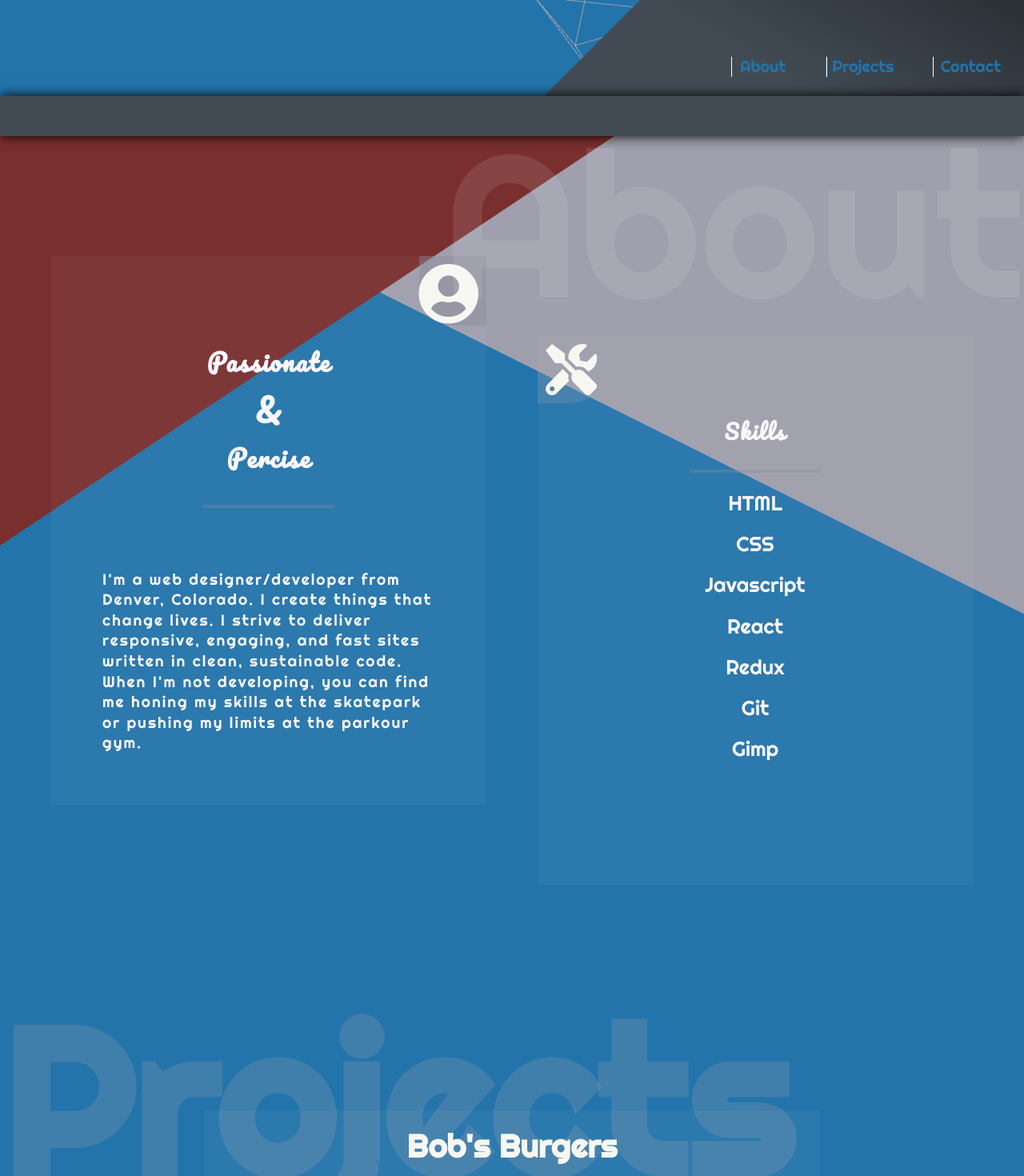
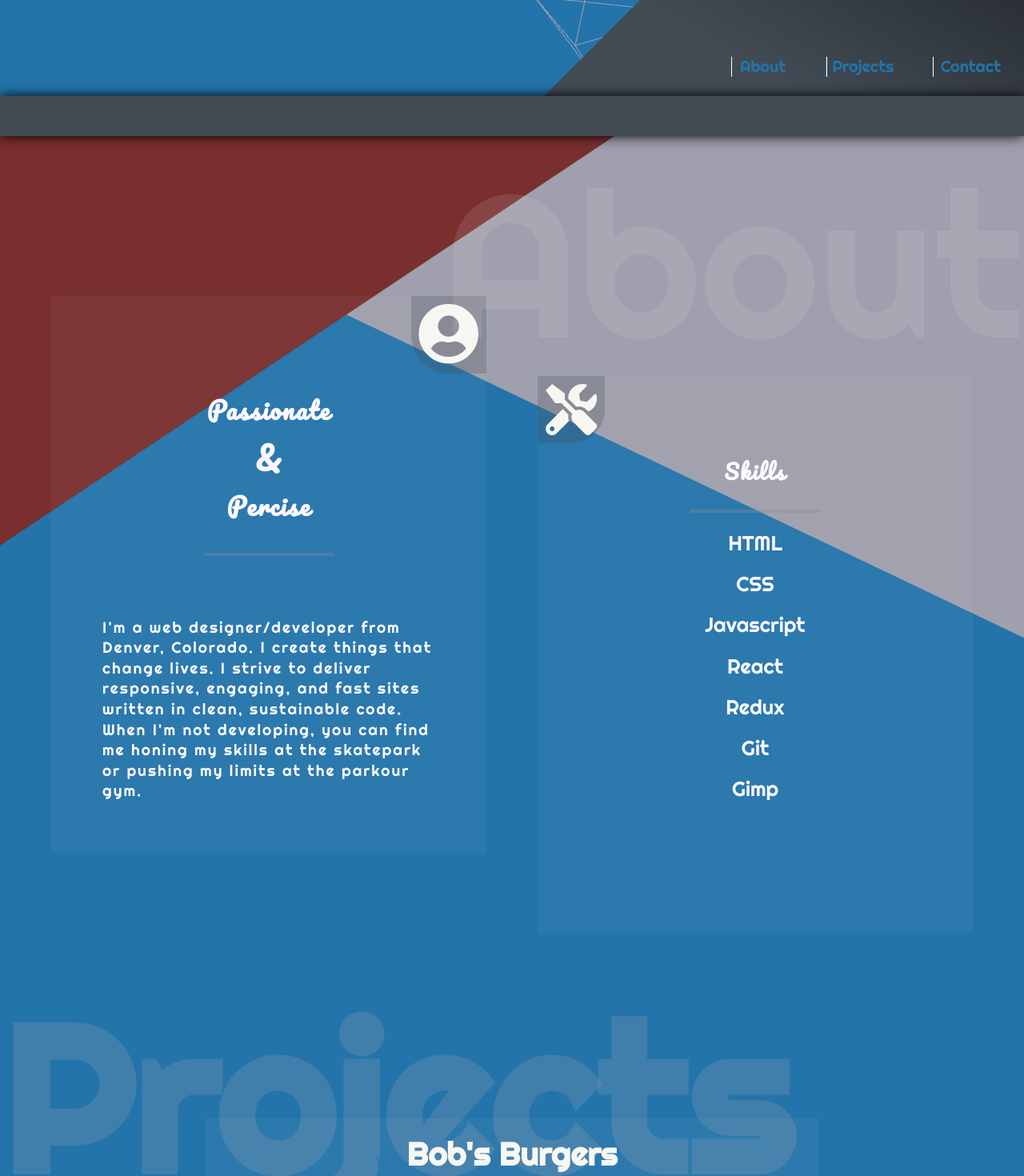
Before and after one commit to AaronMikeBonetti/Portfolio, a React (Create React App) app: page / in a window 1280 px wide. Shown: the part 680-2150 px from the top of the page at 80% size. Built offline with nearby package versions, Linux system fonts and the light colour scheme.

Commit message:
tweaked about page

```diff
--- a/src/components/About Section/about-queries.scss
+++ b/src/components/About Section/about-queries.scss
@@ -2,7 +2,7 @@
     .about__container{
         display: grid;
         grid-template-columns: 20% 1fr 20%;
-        grid-template-rows: 50px 100px 1fr 50px 1fr 100px;
+        grid-template-rows: 50px 100px 1fr 50px 1fr 50px;
 
         .about__top__triangle{
             position: relative;
--- a/src/components/About Section/about.scss
+++ b/src/components/About Section/about.scss
@@ -3,7 +3,7 @@
 .about__container{
     display: grid;
     grid-template-columns: 5% 1fr 5% 1fr 5%;
-    grid-template-rows: 50px 150px 100px 1fr 100px 100px;
+    grid-template-rows: 50px 200px 100px 1fr 100px 50px;
     height:100%;
     width: 100%;
     background: $primary-dark;
@@ -48,7 +48,7 @@
 
     .about__header{
         grid-column: 1/-1;
-        grid-row: 1/2;
+        grid-row: 2/3;
         text-align: right;
         z-index: 3;
         font-size: 20vw;
@@ -67,10 +67,9 @@
 
             i{
                 font-size: 6vw;
-                padding-top: 10px;
-                padding-right: 10px;
+                padding: 10px;
                 color: $primary-light;
-                background: rgba(138, 138, 151, 0.431);
+                background:rgba(66, 75, 84, 0.274);
                 border-bottom-left-radius: 50%;
 
             }
@@ -117,7 +116,7 @@
             font-size: 5vw;
             padding: 10px;
             color: $primary-light;
-            background: rgba(159, 159, 173, 0.233);
+            background:rgba(66, 75, 84, 0.274);
             border-bottom-right-radius: 50%;
 
         }
--- a/src/components/Projects Section/project-container-queries.scss
+++ b/src/components/Projects Section/project-container-queries.scss
@@ -1,10 +1,11 @@
-@media screen and (max-width:700px){
+@media screen and (max-width:900px){
 .project-container__container{
 
 
    .projects-container__header{
 
-    margin-top: 10vw;
+    margin-top: 5vw;
+    text-align: center;
 
 }
 }
--- a/src/components/Projects Section/project-container.scss
+++ b/src/components/Projects Section/project-container.scss
@@ -17,7 +17,7 @@
     grid-row: 1/2;
     width: 100%;
     height: 100%;
-    margin-top: 1vw;
+
    text-align: left;
     font-size: 20vw;
     font-family: "Righteous";
--- a/src/components/Title Section/title-queries.scss
+++ b/src/components/Title Section/title-queries.scss
@@ -65,6 +65,7 @@
             top:10px;
             height: 40px;
             width: 65px;
+            background: $primary;
 
 
         .title__logo{
--- a/src/components/Title Section/title.scss
+++ b/src/components/Title Section/title.scss
@@ -61,7 +61,7 @@
         height:45px;
         width: 70px;
         border: 2px solid $primary-light;
-        background:$primary;
+        background:rgba(56, 57, 75, 0.308);
         transition: all 0.2s ease-in-out;
         cursor: pointer;
         animation: logo-animate 2.5s;
```
